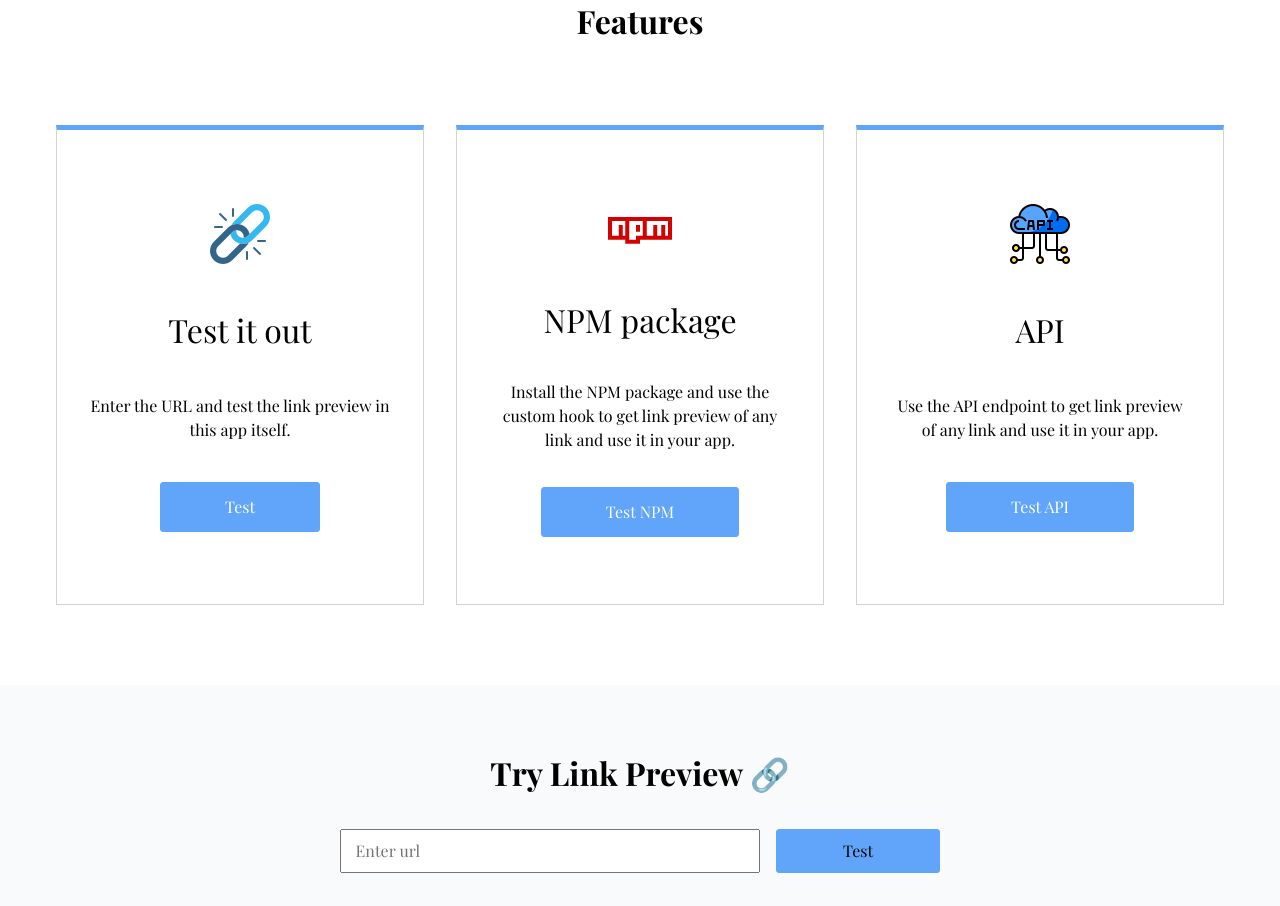
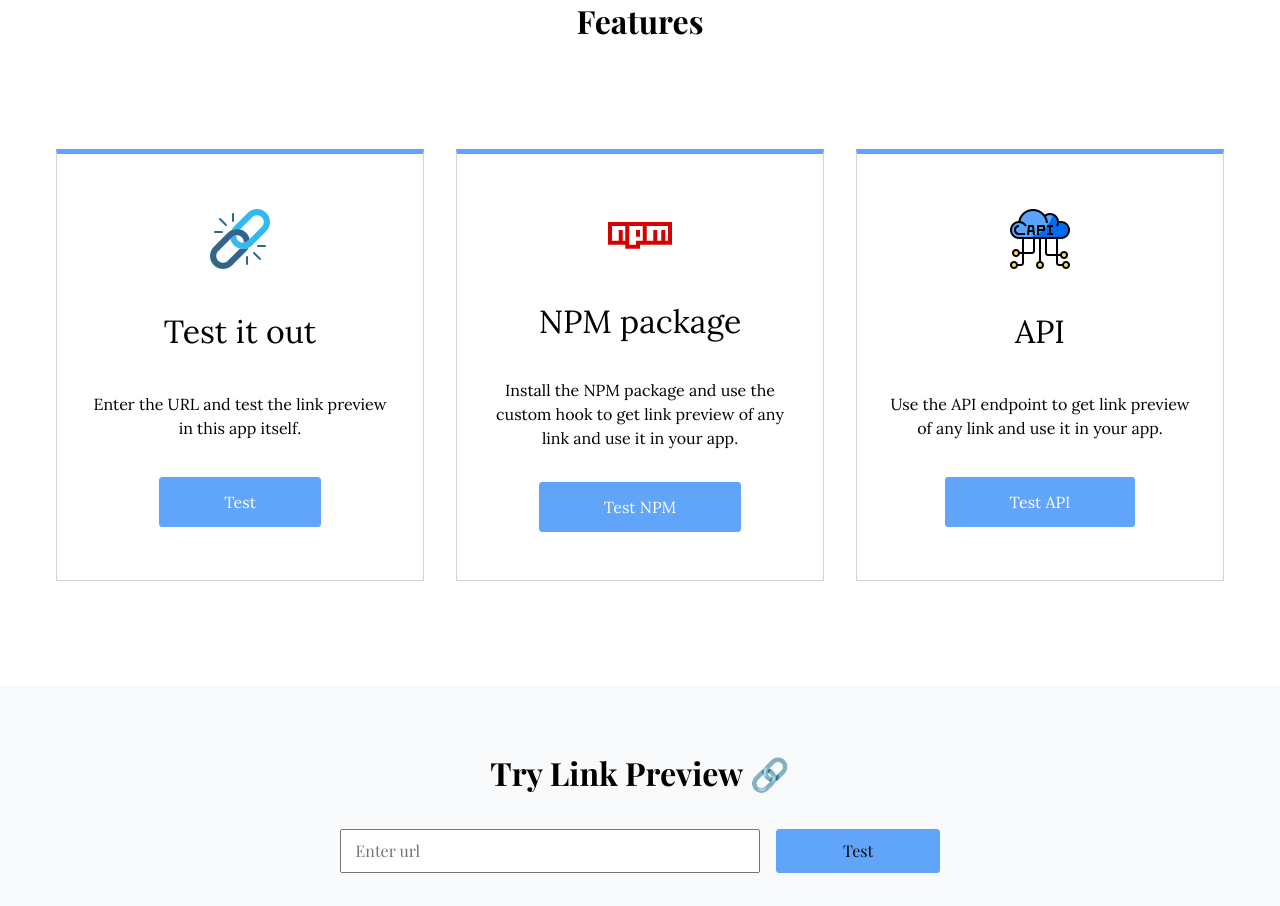
Before and after one commit to brianraila/url-info-api, a React (Create React App) app in the folder frontend/: page / in a window 1280 px wide. Shown: the part 820-1726 px from the top of the page. Built offline with nearby package versions, Linux system fonts and the light colour scheme; the HTML template or start-up script is replaced by a standard one; a web font is replaced by a local one.

Commit message:
fix: style card

```diff
--- a/frontend/src/index.css
+++ b/frontend/src/index.css
@@ -1269,8 +1269,9 @@ time {
   border: 1px solid lightgray;
   border-top: 5px solid #60A5FA;
   margin: 1rem;
-  padding: 2rem;
-  min-height: 60vh;
+  padding: 3rem 2rem;
+  gap: 2rem;
+  font-family: var(--ff-secondary);
   background-color: white;
 }
 
```
